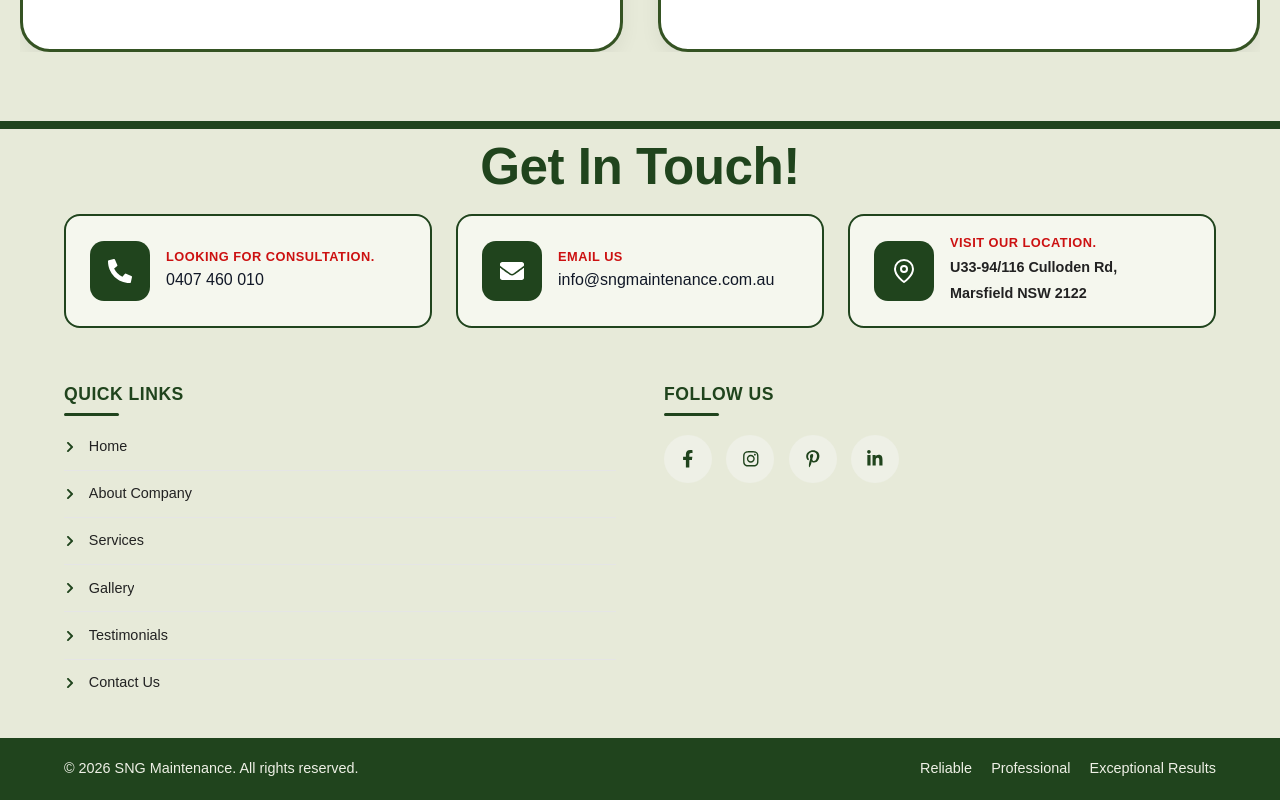
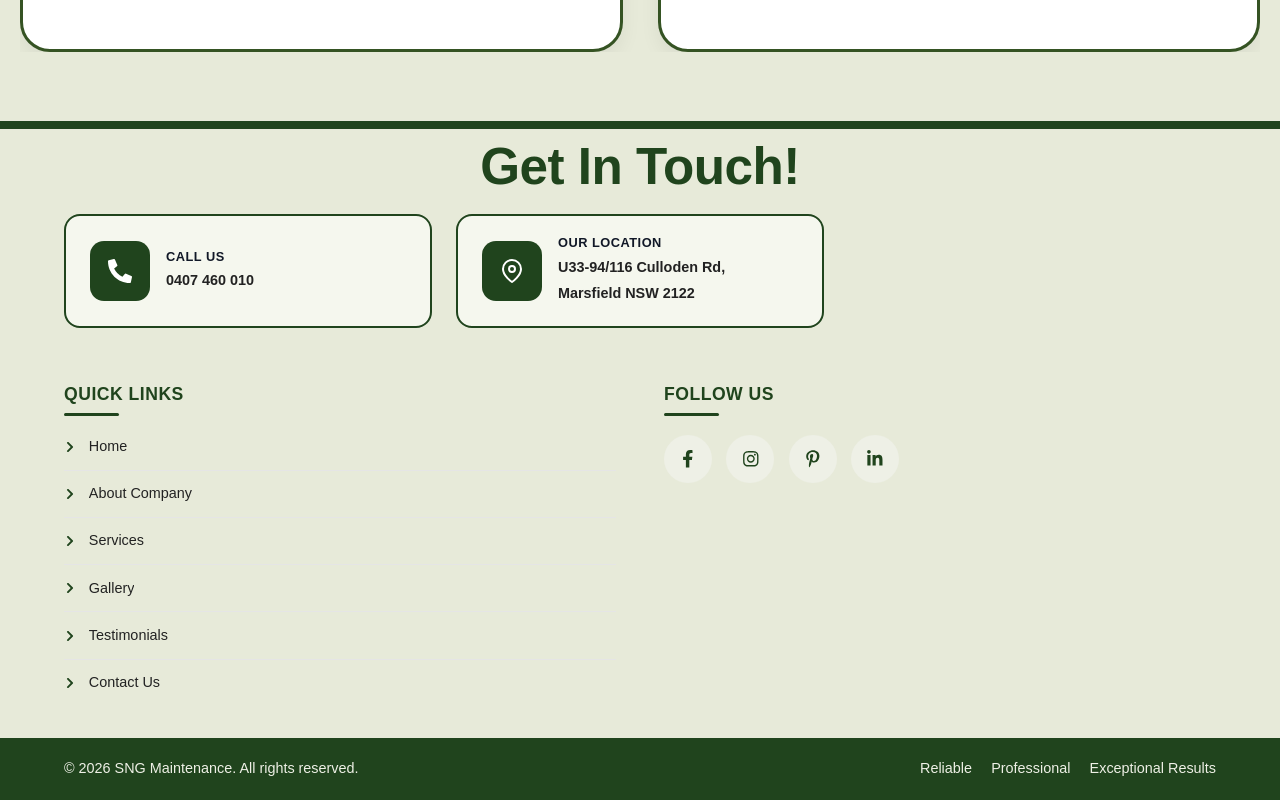
Before and after one commit to brandsbarrel/DNS, a React (Vite) app: page / in a window 1280 px wide. Shown: the part 8920-9720 px from the top of the page. Built offline with nearby package versions, Linux system fonts and the light colour scheme.

Commit message:
change in footer

```diff
--- a/src/Components/Footer/Footer.css
+++ b/src/Components/Footer/Footer.css
@@ -77,8 +77,8 @@ TOP SECTION
 
 .home_contactInfo h3 {
     font-size: clamp(0.75rem, 1vw, 0.9rem);
-    color: #cc1111;
-    font-weight: 800;
+    /* color: #cc1111; */
+    font-weight: 600;
     margin-bottom: 0.2rem;
     text-transform: uppercase;
     letter-spacing: 0.5px;
--- a/src/Components/Footer/Footer.jsx
+++ b/src/Components/Footer/Footer.jsx
@@ -6,7 +6,6 @@ import {
   FaPinterestP,
   FaLinkedinIn,
   FaChevronRight,
-  FaEnvelope,
 } from "react-icons/fa";
 import { FiMapPin } from "react-icons/fi";
 
@@ -16,8 +15,12 @@ export default function Footer() {
 
       {/* TOP CONTACT SECTION */}
       <div className="home_footerTop">
+
         <div className="home_footerTopLine"></div>
+
         <h2>Get In Touch!</h2>
+
+        {/* <div className="home_footerTopLine"></div> */}
 
         <div className="home_contactWrap">
 
@@ -26,39 +29,35 @@ export default function Footer() {
               <FaPhoneAlt />
             </div>
             <div className="home_contactInfo">
-              <h3>Looking for Consultation.</h3>
-               <a href="tel:0407460010">0407 460 010</a>
+              <h3>Call Us</h3>
+              <span>0407 460 010</span>
             </div>
           </div>
 
-          <div className="home_contactCard">
-            <div className="home_contactIcon">
-              <FaEnvelope />
-            </div>
-            <div className="home_contactInfo">
-              <h3>Email Us</h3>
-              <a href="mailto:info@sngmaintenance.com.au">info@sngmaintenance.com.au</a>
-            </div>
-          </div>
+          {/* <div className="home_contactDivider"></div> */}
 
           <div className="home_contactCard">
             <div className="home_contactIcon">
               <FiMapPin />
             </div>
             <div className="home_contactInfo">
-              <h3>Visit our Location.</h3>
+              <h3>Our Location</h3>
               <span>
-                U33-94/116 Culloden Rd,<br />
+                U33-94/116 Culloden Rd,
+                <br />
                 Marsfield NSW 2122
               </span>
             </div>
           </div>
 
         </div>
+
       </div>
 
       {/* MIDDLE SECTION */}
       <div className="home_footerMiddle">
+
+        {/* QUICK LINKS */}
         <div className="home_footerBox home_linksBox">
           <h3>Quick Links</h3>
           <div className="home_smallLine"></div>
@@ -72,6 +71,7 @@ export default function Footer() {
           </ul>
         </div>
 
+        {/* FOLLOW US */}
         <div className="home_footerBox">
           <h3>Follow Us</h3>
           <div className="home_smallLine"></div>
@@ -82,6 +82,7 @@ export default function Footer() {
             <a href="/"><FaLinkedinIn /></a>
           </div>
         </div>
+
       </div>
 
       {/* BOTTOM */}
```
